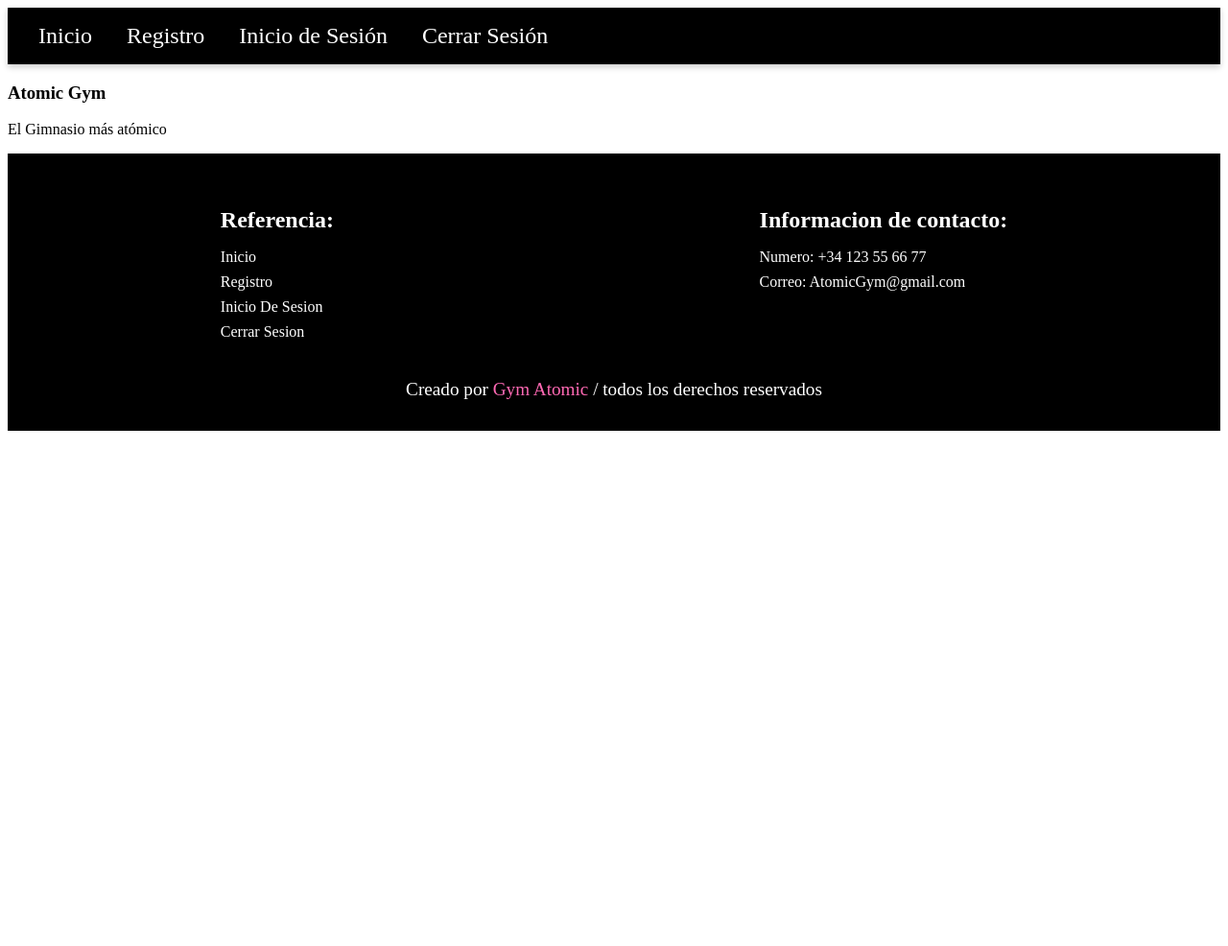
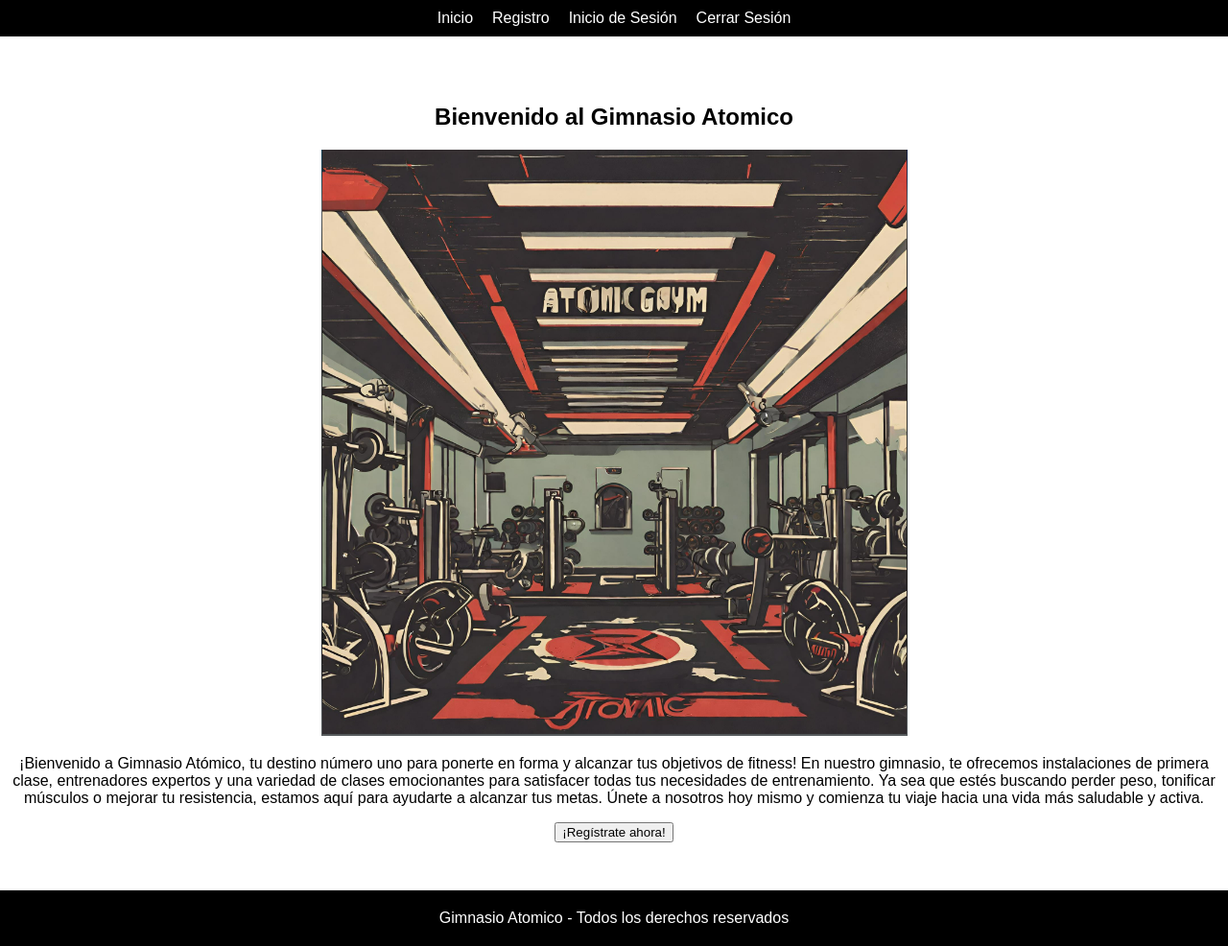
Before and after one commit to Marccb18/Proyecto_Gym, a Flask app: page / in a window 1280 px wide. Shown: the whole page at 96% size. Before the commit the page ends 449 px from the top, so only its background shows below. Run offline with Flask 3, Linux system fonts and the light colour scheme.

Commit message:
agregue la pagina de inicio

```diff
--- a/static/css/index.css
+++ /dev/null
@@ -1,59 +0,0 @@
-/* Estilos para el navbar */
-header {
-    background-color: black;
-    color: white;
-    padding: 1rem;
-    display: flex;
-    align-items: center;
-    justify-content: space-between;
-    box-shadow: 0 .2rem .4rem rgba(0, 0, 0, 0.2);
-}
-
-header .navbar a {
-    font-size: 1.5rem;
-    padding: 0.5rem 1rem;
-    color: white;
-    text-decoration: none;
-}
-
-header .navbar a:hover {
-    color: #ccc; /* Cambia el color al pasar el mouse */
-}
-
-/* Estilos para el footer */
-.footer {
-    background-color: black;
-    color: white;
-    padding: 2rem 0;
-}
-
-.footer .Contenedor {
-    display: flex;
-    justify-content: space-around;
-}
-
-.footer .caja h3 {
-    font-size: 1.5rem;
-    margin-bottom: 1rem;
-}
-
-.footer .caja a {
-    display: block;
-    color: white;
-    text-decoration: none;
-    margin-bottom: 0.5rem;
-}
-
-.footer .caja a:hover {
-    color: #ccc; /* Cambia el color al pasar el mouse */
-}
-
-.footer .creditos {
-    text-align: center;
-    padding-top: 2rem;
-    font-size: 1.2rem;
-}
-
-.footer .creditos span {
-    color: #ff69b4; /* Puedes cambiar este color según tu preferencia */
-}
--- /dev/null
+++ b/static/style.css
@@ -0,0 +1,38 @@
+body {
+    margin: 0;
+    font-family: Arial, sans-serif;
+}
+
+header {
+    background-color: black;
+    color: white;
+    padding: 10px 0;
+    text-align: center;
+}
+
+header .navbar {
+    display: flex;
+    justify-content: center;
+}
+
+header .navbar a {
+    color: white;
+    text-decoration: none;
+    margin: 0 10px;
+}
+
+section.welcome {
+    padding: 50px 0;
+    text-align: center;
+}
+
+footer {
+    background-color: black;
+    color: white;
+    text-align: center;
+    padding: 20px 0;
+}
+
+footer p {
+    margin: 0;
+}
--- a/templates/base.html
+++ b/templates/base.html
@@ -4,53 +4,44 @@
     <meta charset="UTF-8">
     <meta name="viewport" content="width=device-width, initial-scale=1.0">
     <title>Gimnasio Atomico</title>
-    <link rel="stylesheet" href="index.css">
+    <link rel="stylesheet" href="{{ url_for('static', filename='style.css') }}">
 </head>
 <body>
-<!--Parte del header-->
-    <header>
-        <nav class="navbar">
-            <a href="{{ url_for('inicio') }}">Inicio</a>
-            <a href="#Registrarse">Registro</a>
-            <a href="#Login">Inicio de Sesión</a>
-            <a href="#Logout">Cerrar Sesión</a>
-        </nav>
-    </header>
-<!--Final del header-->
 
-<!--Parte de arriba-->
-    <section class="Home" id="Inicio">
-        <div class="Inicio">
-            <h3>Atomic Gym</h3>
-            <span>El Gimnasio más atómico</span>
-            <p></p>
-        </div>
-    </section>
-<!--Final de la parte de arriba-->
-<!--Footer de la pagina (parte baja)-->
-<section class="footer">
+<header>
+    <nav class="navbar">
+        <a href="#">Inicio</a>
+        <a href="#">Registro</a>
+        <a href="#">Inicio de Sesión</a>
+        <a href="#">Cerrar Sesión</a>
+    </nav>
+</header>
 
-    <div class="Contenedor A">
+<section class="welcome">
+    <div class="container">
+        <h1>Bienvenido al Gimnasio Atomico</h1>
 
-        <div class="caja 1">
-            <h3>Referencia:</h3>
-            <a href="#">Inicio</a>
-            <a href="#">Registro</a>
-            <a href="#">Inicio De Sesion</a>
-            <a href="#">Cerrar Sesion</a>
-        </div>
+            <img src="{{ url_for('static', filename='imagenes/atomic.PNG') }}" alt="Gimnasio Atomico">
 
-        <div class="caja 2">
-            <h3>Informacion de contacto:</h3>
-            <a href="#">Numero: +34 123 55 66 77</a>
-            <a href="#">Correo: AtomicGym@gmail.com</a>
-        </div>
+        <p>
+            ¡Bienvenido a Gimnasio Atómico, tu destino número uno para ponerte en forma
+            y alcanzar tus objetivos de fitness! En nuestro gimnasio, te ofrecemos instalaciones de primera clase,
+            entrenadores expertos y una variedad de clases emocionantes para satisfacer todas tus necesidades de entrenamiento.
+            Ya sea que estés buscando perder peso, tonificar músculos o mejorar tu resistencia,
+            estamos aquí para ayudarte a alcanzar tus metas.
+            Únete a nosotros hoy mismo y comienza tu viaje hacia una vida más saludable y activa.
+        </p>
+
+        <button>¡Regístrate ahora!</button>
     </div>
+</section>
 
-    <div class="creditos">Creado por <span>Gym Atomic</span> / todos los derechos reservados</div>
 
-</section>
-<!--Final-->
+<footer>
+    <div class="container">
+        <p>Gimnasio Atomico - Todos los derechos reservados</p>
+    </div>
+</footer>
 
 </body>
 </html>
```
Also changed, not shown: app.py (line endings or trailing spaces), static/imagenes/atomic.PNG (added), templates/index.html (deleted).
